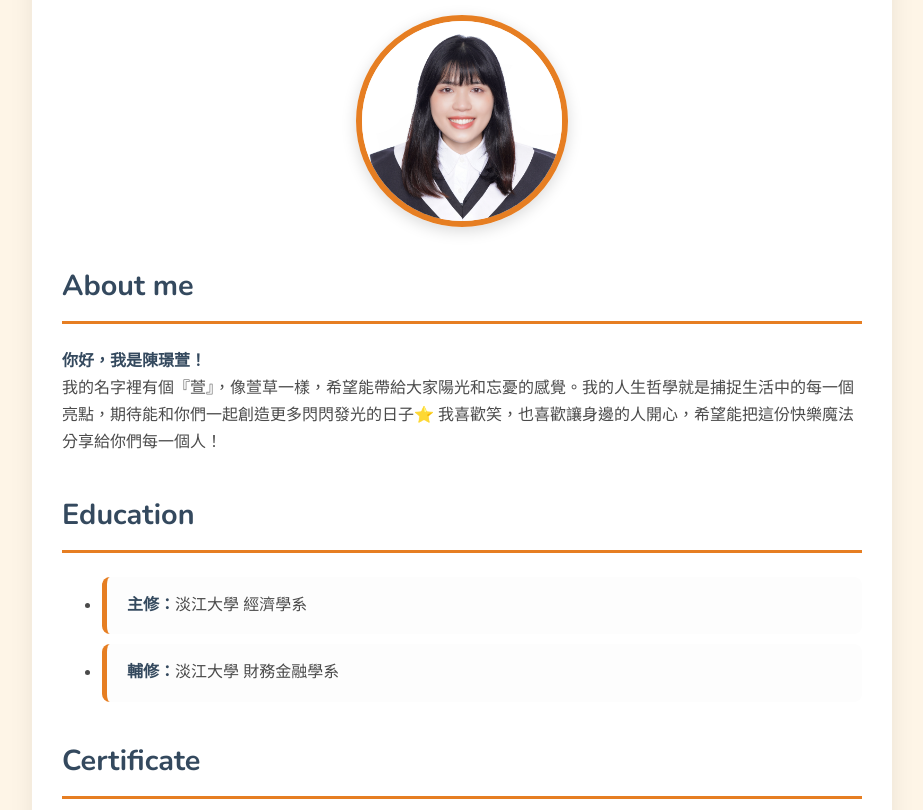
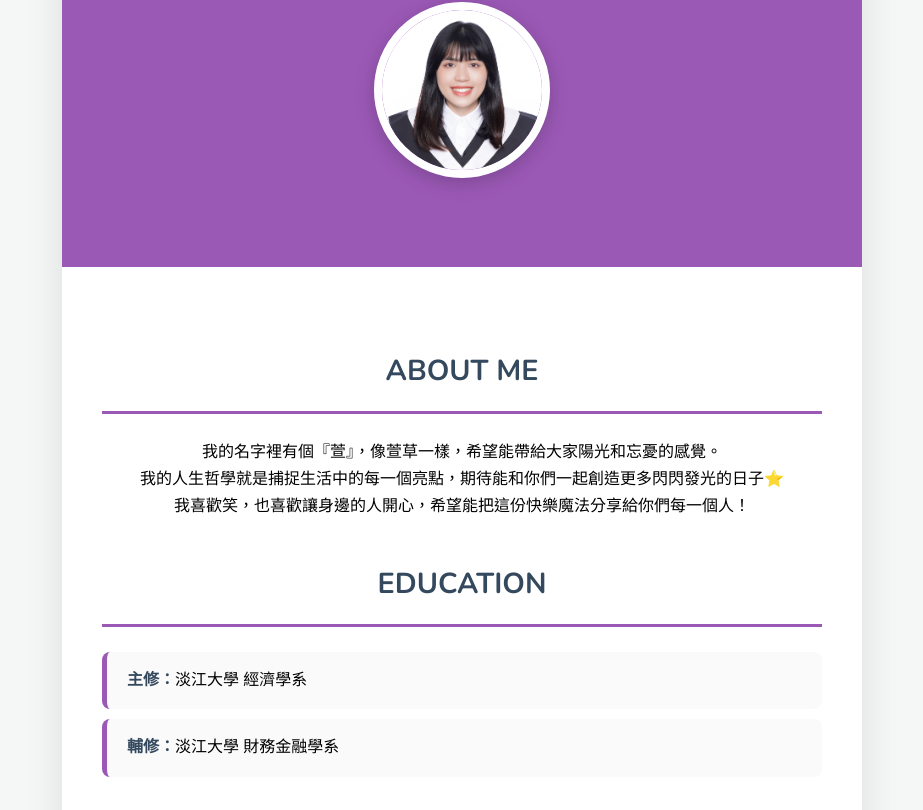
Before and after one commit to chenchinghsuan/chenchinghsuan.github.io, a plain HTML site: page index.html in a window 1280 px wide. Shown: the part 180-990 px from the top of the page, without its empty margins (178-1101 px from the left). Drawn offline with nearby package versions, Linux system fonts and the light colour scheme.

Commit message:
index.html

```diff
--- a/index.html
+++ b/index.html
@@ -5,130 +5,152 @@
     <meta name="viewport" content="width=device-width, initial-scale=1.0">
     <title>陳璟萱 (Maggie) 的個人簡歷</title>
     <style>
-        /* 從 Google Fonts 導入更圓潤、更俏皮的 Nunito 字體 */
-        @import url('https://fonts.googleapis.com/css2?family=Nunito:wght@400;700&display=swap');
+        @import url('https://fonts.googleapis.com/css2?family=Nunito:wght@400;700;800&display=swap');
 
-        /* --- 整體頁面設定 --- */
         body {
             font-family: 'Nunito', 'Segoe UI', Tahoma, Geneva, Verdana, sans-serif;
             line-height: 1.7;
             margin: 0;
-            padding: 20px;
-            background-color: #fef5e7; /* 溫暖、柔和的米色背景 */
-            color: #4a4a4a; /* 溫和的深灰色文字 */
+            padding: 0;
+            background-color: #f4f7f6;
         }
 
-        /* --- 主要內容容器 --- */
         .container {
             max-width: 800px;
-            margin: 30px auto;
-            padding: 30px;
+            margin: 40px auto;
             background-color: #ffffff;
-            border-radius: 15px; /* 俏皮感的圓角 */
-            box-shadow: 0 5px 25px rgba(0, 0, 0, 0.08);
+            border-radius: 20px;
+            box-shadow: 0 10px 40px rgba(0, 0, 0, 0.1);
+            overflow: hidden;
         }
 
-        /* --- 標題樣式 --- */
-        h1, h2 {
-            color: #2c3e50;
+        /* --- 「個人品牌卡片」頂部橫幅 --- */
+        .hero-banner {
+            background: #9b59b6; /* 主題色：淡紫色 */
+            color: white;
+            padding: 40px 20px 80px 20px;
+            text-align: center;
+            position: relative;
         }
 
-        h1 {
-            text-align: center;
-            font-size: 2.5em;
-            margin-bottom: 20px;
-            font-weight: 700;
+        .profile-photo {
+            width: 160px;
+            height: 160px;
+            border-radius: 50%;
+            border: 8px solid #ffffff;
+            box-shadow: 0 5px 20px rgba(0, 0, 0, 0.2);
+            object-fit: cover;
+            object-position: center top;
+            position: relative;
+            z-index: 2;
+            margin-top: 20px; /* 移除了tagline，稍微調整間距 */
+        }
+
+        .hero-banner h1 {
+            margin: 0;
+            font-size: 3em;
+            font-weight: 800;
+        }
+
+        /* --- 下方主要內容區塊 --- */
+        .main-content {
+            padding: 80px 40px 40px 40px;
         }
 
         h2 {
             font-size: 1.8em;
             font-weight: 700;
             color: #34495e;
-            border-bottom: 3px solid #e67e22; /* 主題橘色底線 */
-            padding-bottom: 10px;
-            margin-top: 35px;
+            text-align: center;
+            border-bottom: 3px solid #9b59b6; /* 主題色：淡紫色 */
+            padding-bottom: 15px;
+            margin-top: 40px;
+            margin-bottom: 25px;
         }
 
-        /* --- 個人照片 --- */
-    .profile-photo {
-        display: block;
-        margin: 0 auto 30px auto;
-        width: 200px;
-        height: 200px;
-        object-fit: cover; /* 保持圖片比例，裁剪多餘部分以填充 */
-        object-position: center top; /* 確保圖片頂部（頭部）顯示，並水平置中 */
-        border-radius: 50%;
-        border: 6px solid #e67e22; /* 主題橘色邊框 */
-        box-shadow: 0 4px 15px rgba(0, 0, 0, 0.15);
-    }
+        .main-content h2:first-of-type {
+            margin-top: 0;
         }
 
-        /* --- 列表項目 --- */
         ul {
             list-style-type: none;
             padding: 0;
         }
 
         ul li {
-            background: #fdfdfd;
+            background: #fafafa;
             margin-bottom: 10px;
             padding: 15px 20px;
             border-radius: 8px;
-            border-left: 5px solid #e67e22;
-            transition: all 0.3s ease; /* 平滑過渡效果 */
+            border-left: 5px solid #9b59b6; /* 主題色：淡紫色 */
+            transition: all 0.3s ease;
         }
 
-        /* 俏皮的滑鼠懸停效果 */
         ul li:hover {
-            transform: translateX(10px);
-            box-shadow: 0 4px 15px rgba(230, 126, 34, 0.2);
-            background-color: #fff;
+            transform: scale(1.03);
+            box-shadow: 0 4px 15px rgba(155, 89, 182, 0.2); /* 淡紫色光暈 */
         }
 
         b {
             color: #34495e;
         }
 
-        /* --- 聯絡資訊與連結 --- */
+        /* --- 聯絡資訊 --- */
         .contact-info {
             text-align: center;
-            margin-top: 40px;
+            margin-top: 50px;
             padding-top: 20px;
             border-top: 1px dashed #ccc;
         }
 
         .contact-info a {
-            color: #e67e22; /* 主題橘色連結 */
+            color: #9b59b6; /* 主題色：淡紫色 */
             text-decoration: none;
             font-weight: 700;
             transition: color 0.3s ease;
         }
 
         .contact-info a:hover {
-            color: #d35400;
+            color: #8e44ad; /* 深紫色 */
+        }
+
+        /* 響應式設計 */
+        @media (max-width: 768px) {
+            .container {
+                margin: 0;
+                border-radius: 0;
+            }
+            .main-content {
+                padding: 60px 20px 20px 20px;
+            }
+            .hero-banner h1 {
+                font-size: 2.2em;
+            }
         }
     </style>
 </head>
 <body>
     <div class="container">
-        <h1>陳璟萱的個人簡歷</h1>
 
+        <div class="hero-banner">
+            <h1>陳璟萱 (Maggie)</h1>
             <img src="profile.jpg" alt="陳璟萱的照片" class="profile-photo">
-
-        <h2>About me</h2>
-        <p>
-            <b>你好，我是陳璟萱！</b><br>
-            我的名字裡有個『萱』，像萱草一樣，希望能帶給大家陽光和忘憂的感覺。我的人生哲學就是捕捉生活中的每一個亮點，期待能和你們一起創造更多閃閃發光的日子⭐
+        </div>
+        <div class="main-content">
+            <h2>ABOUT ME</h2>
+            <p style="text-align: center;">
+                我的名字裡有個『萱』，像萱草一樣，希望能帶給大家陽光和忘憂的感覺。<br>
+                我的人生哲學就是捕捉生活中的每一個亮點，期待能和你們一起創造更多閃閃發光的日子⭐<br>
                 我喜歡笑，也喜歡讓身邊的人開心，希望能把這份快樂魔法分享給你們每一個人！
             </p>
 
-        <h2>Education</h2>
+            <h2>EDUCATION</h2>
             <ul>
                 <li><b>主修：</b>淡江大學 經濟學系</li>
                 <li><b>輔修：</b>淡江大學 財務金融學系</li>
             </ul>
 
-        <h2>Certificate</h2>
+            <h2>CERTIFICATIONS</h2>
             <ul>
                 <li>多益英文檢定 (TOEIC) 690分</li>
                 <li>金融市場常識與職業道德</li>
@@ -140,22 +162,17 @@
                 <li>Google Analytics 4</li>
             </ul>
 
-        <h2>Personal Traits</h2>
+            <h2>KEY TRAITS</h2>
             <ul>
                 <li><b>領導能力 🧭：</b> 不只是帶頭往前衝，更擅長凝聚共識，確保團隊航向同一個目標。</li>
                 <li><b>團隊合作 🤝：</b> 相信 1+1>2 的魔力，樂於溝通協調，讓每個人的專業完美合奏。</li>
                 <li><b>負責任 ✅：</b> 我的待辦事項上沒有「明天再說」。交給我的事，使命必達。</li>
             </ul>
 
-        <h2>Languages</h2>
-        <ul>
-            <li><b>中文：</b> 母語</li>
-            <li><b>英文：</b> 聽、說、讀、寫皆可，能在專業和生活頻道之間無痛切換 🌐。</li>
-        </ul>
-
             <div class="contact-info">
                 <p>Email: <a href="mailto:你的email@example.com">你的email@example.com</a></p>
             </div>
         </div>
+    </div>
 </body>
 </html>
```
Lines whose indentation alone changed are shown as unchanged.
